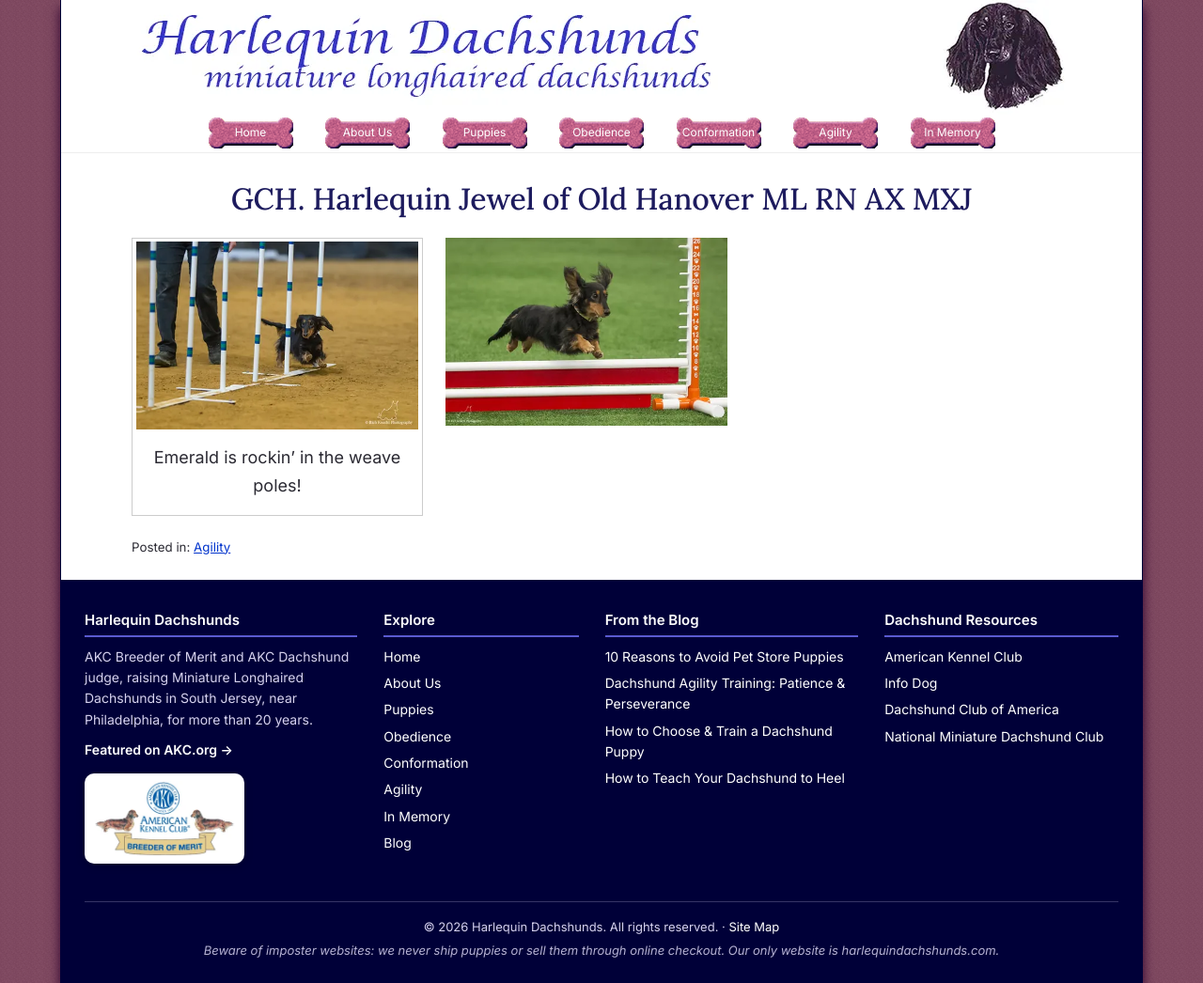
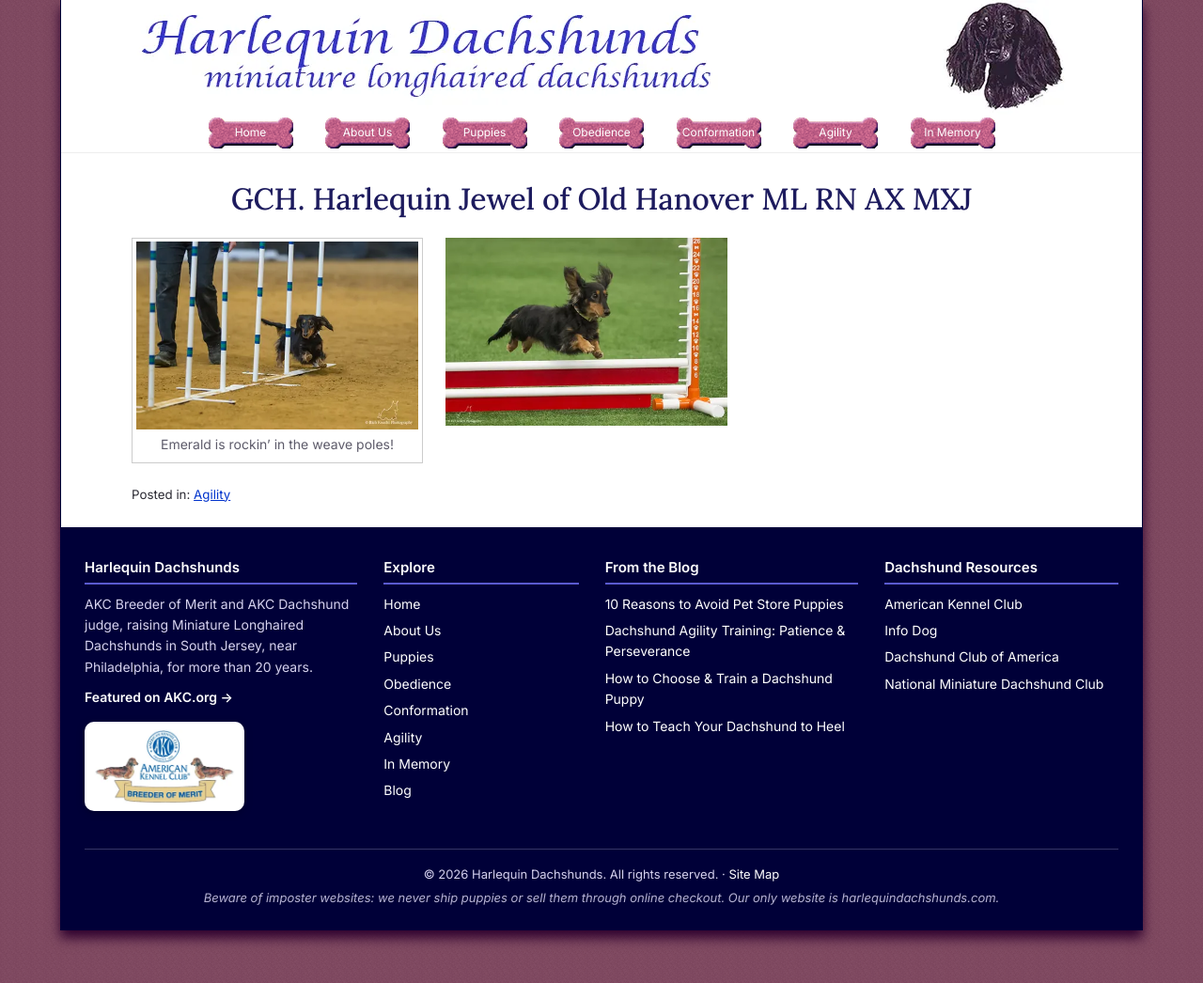
Before and after one commit to louisliberty/harlequin-dachshunds, a Jekyll site: the page built from _posts/2016-01-06-emerald-gch-harlequin-jewel-old-hanover-rn.html, in a window 1280 px wide. Shown: the whole page at 94% size. Built offline with Jekyll 4.4.1, drawn with Linux system fonts in a browser that asks for light colours.

Commit message:
Captions: 14px, tighter spacing
Co-Authored-By: Claude Opus 5.5 <noreply@anthropic.com>
Claude-Session: https://claude.ai/code/session_01TAfJqWrpFTn7GBn9jW8hNF

```diff
--- a/assets/css/site.css
+++ b/assets/css/site.css
@@ -280,3 +280,6 @@ h1.page-title, .page article h1.entry-title, .single article h1.entry-title, h1.
 .author-box-links a { color: #7e4960; font-weight: 600; }
 .category-blog .entry-footer { max-width: 800px; margin-left: auto; margin-right: auto; }
 @media (max-width: 600px) { .author-box { flex-direction: column; align-items: center; text-align: center; padding: 20px 18px; } }
+
+/* Photo captions: smaller and tighter than body text */
+.entry-content .wp-caption p.wp-caption-text, .entry-content p.wp-caption-text { font-size: 14px; line-height: 1.45; margin: 6px 8px 8px; color: #5d5b6a; text-align: center; }
```
